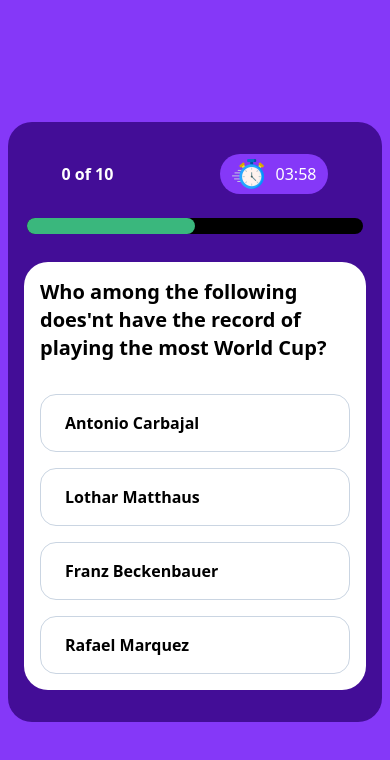
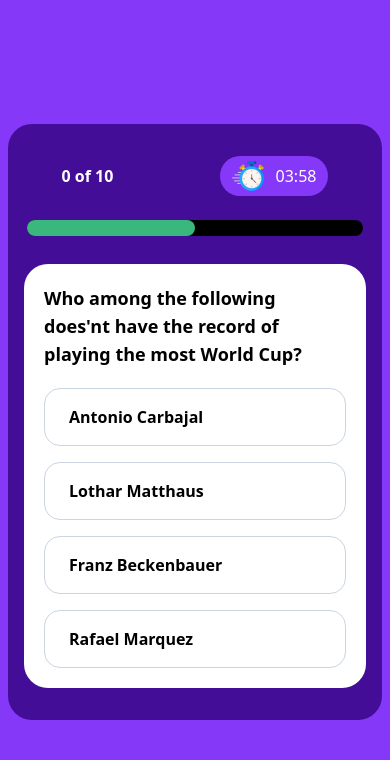
Before and after one commit to 11saim/React-Projects, a React (Vite) app in the folder Quiz App/: page / in a window 390 px wide. Shown: the top 760 px of the page. Built offline with nearby package versions, Linux system fonts and the light colour scheme.

Commit message:
Changes In Styling

```diff
--- a/Quiz App/src/components/Main.jsx
+++ b/Quiz App/src/components/Main.jsx
@@ -2,14 +2,14 @@ import React from "react";
 
 export default function Main() {
   return (
-    <div className="bg-white m-4 mt-7 xs:m-7 p-4 xs:p-6 rounded-3xl">
+    <div className="bg-white m-4 mt-7 xs:m-5 p-5 xs:p-6 rounded-3xl">
       <div className="question">
-        <p className="text-xl font-bold leading-7">
+        <p className="text-lg xs:text-xl font-bold leading-7">
           Who among the following does'nt have the record of playing the most
           World Cup?
         </p>
       </div>
-      <div className="answer mt-8 space-y-4">
+      <div className="answer mt-5 xs:mt-8 space-y-4">
         <div className="option">Antonio Carbajal</div>
         <div className="option">Lothar Matthaus</div>
         <div className="option">Franz Beckenbauer</div>
```
